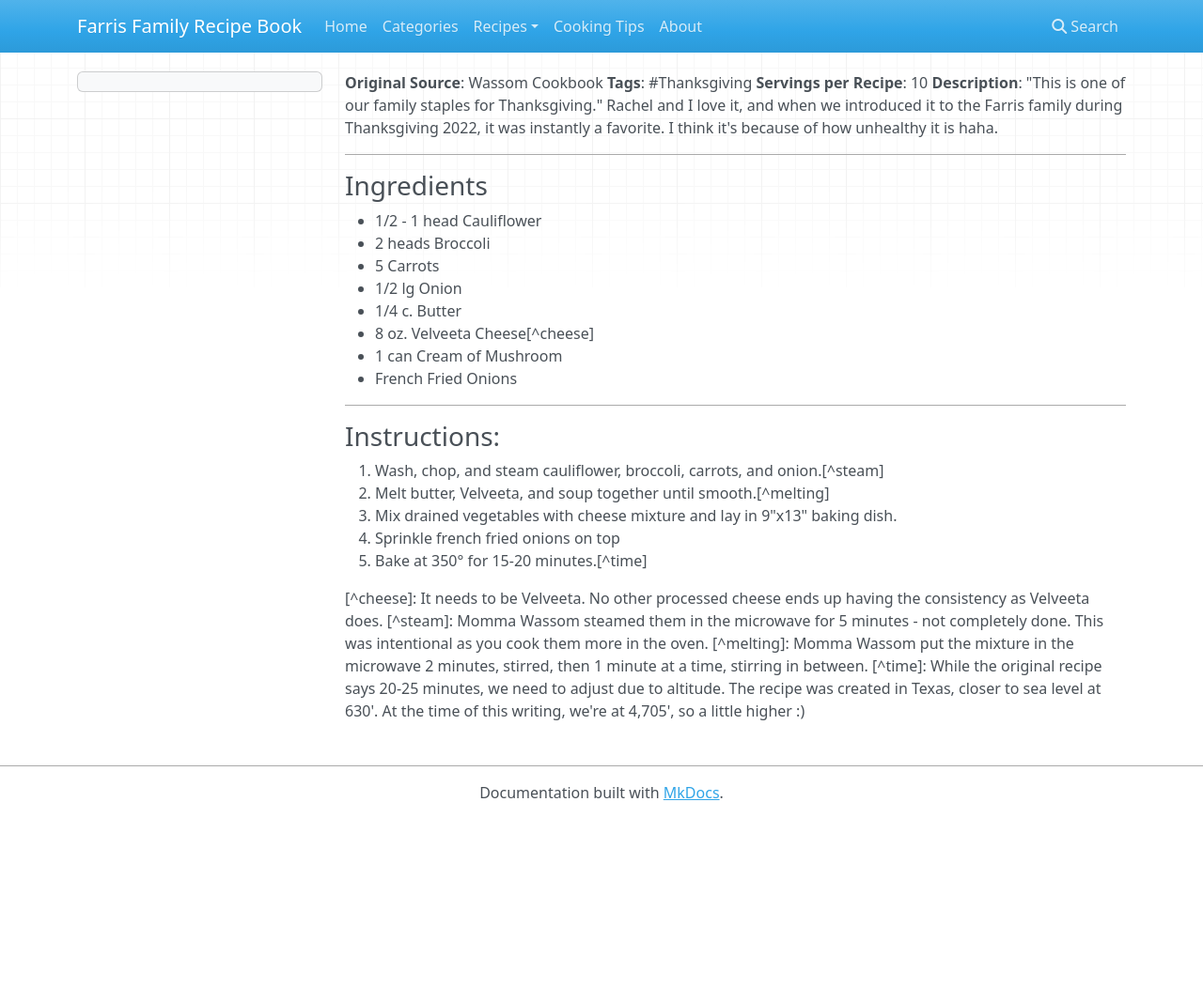
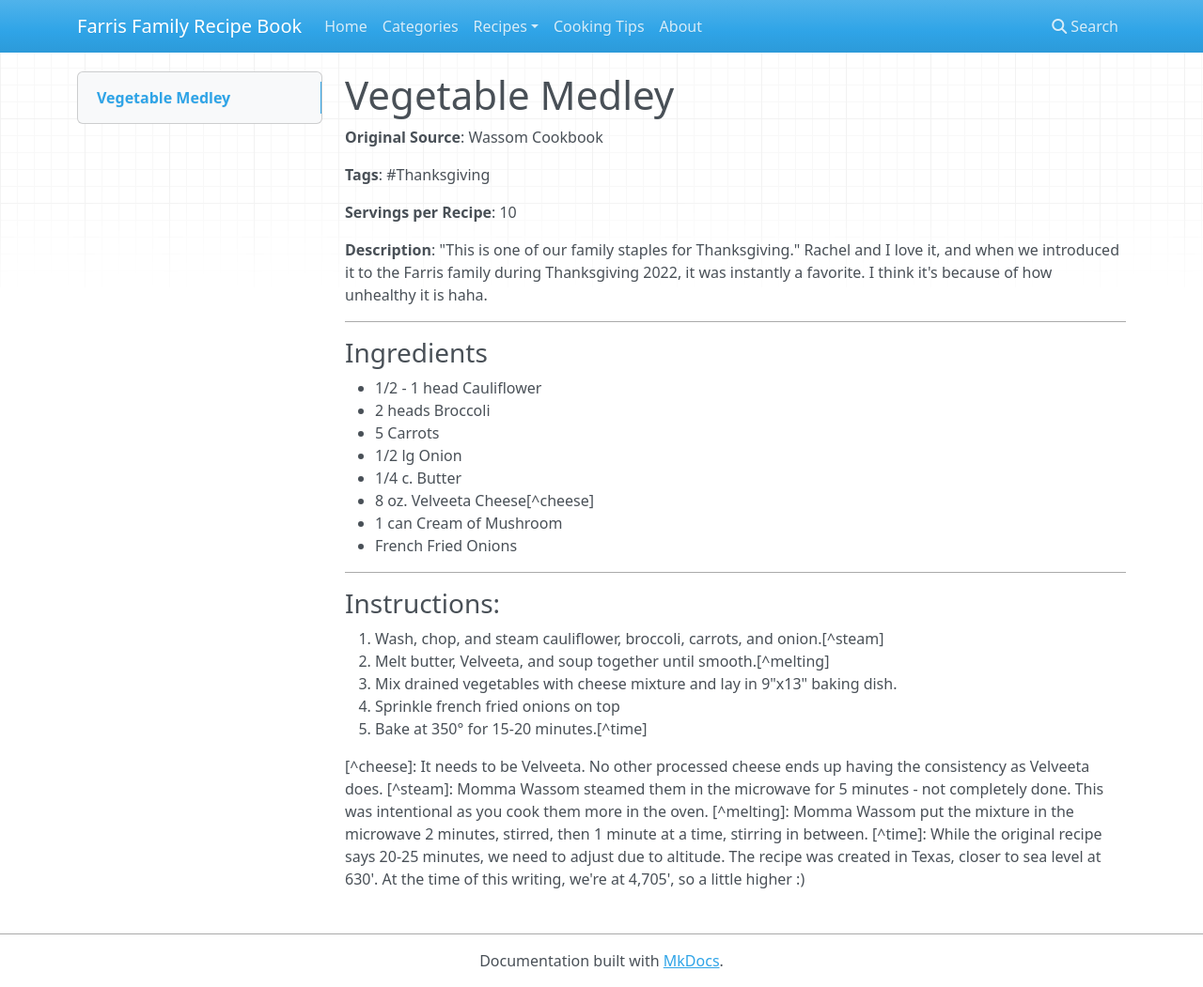
Before and after one commit to Flabbyaxe272/recipebook, an MkDocs documentation site: the page built from docs/recipeBook/sides/Vegetable Medley.md, in a window 1280 px wide and 1051 px high. Shown: the whole window at 94% size. Built offline with MkDocs 1.6.1, drawn with Linux system fonts in a browser that asks for light colours; nearby versions of some CDN libraries.

Commit message:
Editing pages and Template

```diff
--- a/docs/recipeBook/sides/Vegetable Medley.md
+++ b/docs/recipeBook/sides/Vegetable Medley.md
@@ -1,6 +1,11 @@
+# Vegetable Medley
+
 __Original Source__: Wassom Cookbook
+
 __Tags__: #Thanksgiving
+
 __Servings per Recipe__: 10
+
 __Description__:
 "This is one of our family staples for Thanksgiving." Rachel and I love it, and when we introduced it to the Farris family during Thanksgiving 2022, it was instantly a favorite. I think it's because of how unhealthy it is haha.
 
```
Also changed, not shown: docs/recipeBook/z. Templates/Recipe Template.md (+3 -0 lines).
